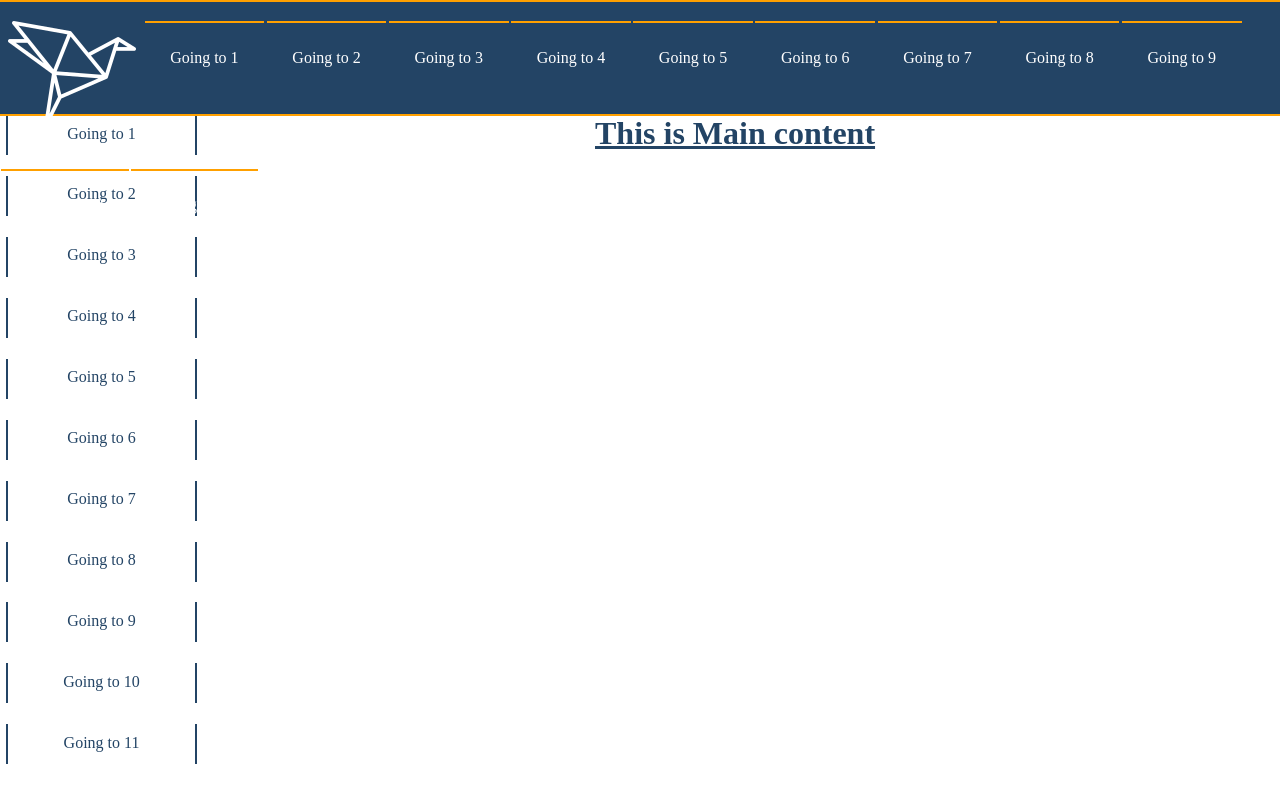
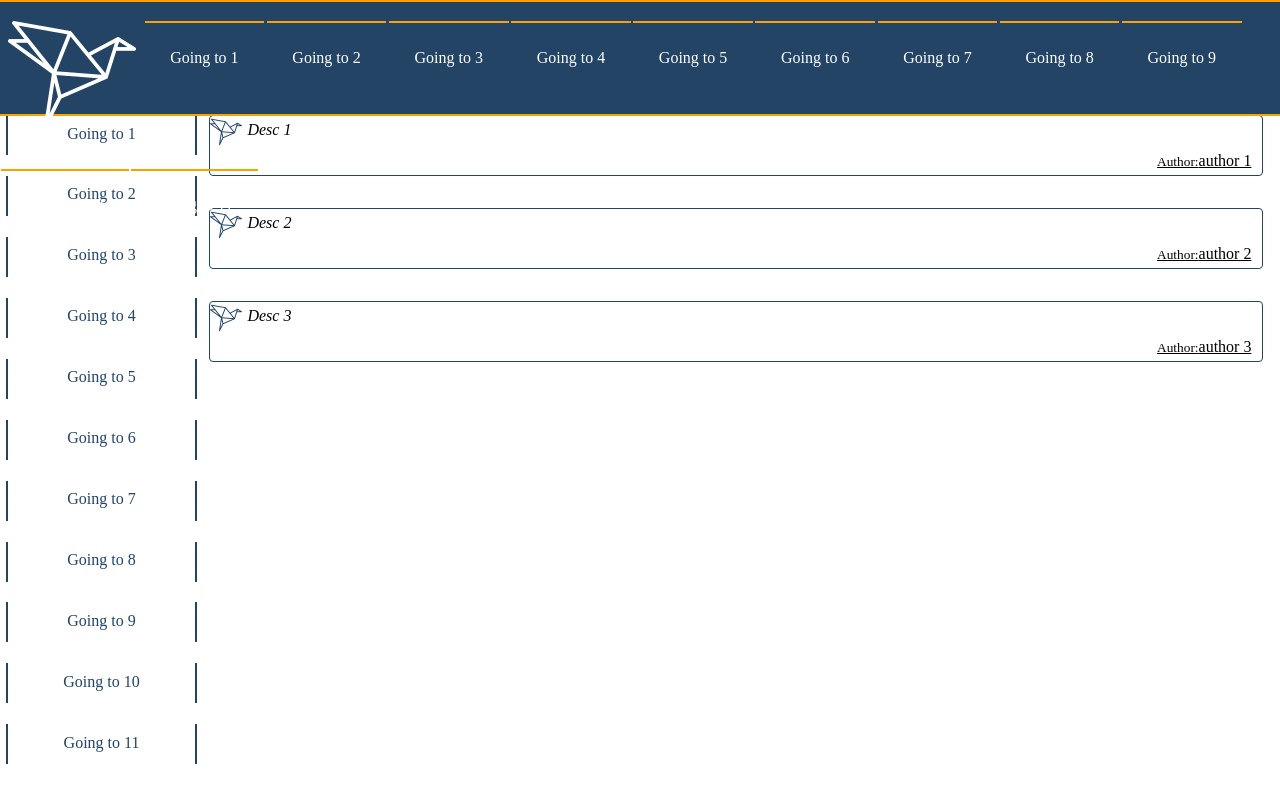
Before and after one commit to vinhhn3/tcd0301-react-origami, a React (Create React App) app: page / in a window 1280 px wide. Shown: the top 800 px of the page. Built offline with nearby package versions, Linux system fonts and the light colour scheme.

Commit message:
Body layout

```diff
--- /dev/null
+++ b/src/components/posts/Post.js
@@ -0,0 +1,19 @@
+import React from "react";
+import birdLogo from "../../assets/blue-origami-bird.png";
+
+const Post = ({ description, author }) => {
+  return (
+    <div className="Post">
+      <img src={birdLogo} alt="logo" />
+      <p className="description">{description}</p>
+      <div>
+        <span>
+          <small>Author:</small>
+          {author}
+        </span>
+      </div>
+    </div>
+  );
+};
+
+export default Post;
--- a/src/pages/Main.js
+++ b/src/pages/Main.js
@@ -1,12 +1,38 @@
-import React from "react";
+import React, { useState } from "react";
+import Post from "../components/posts/Post";
 import Aside from "./Aside";
 
 const Main = () => {
+  const [posts, setPost] = useState([
+    {
+      id: 1,
+      description: "Desc 1",
+      author: "author 1",
+    },
+    {
+      id: 2,
+      description: "Desc 2",
+      author: "author 2",
+    },
+    {
+      id: 3,
+      description: "Desc 3",
+      author: "author 3",
+    },
+  ]);
   return (
     <div className="Container">
       <Aside />
       <div className="Main">
-        <h1>This is Main content</h1>
+        <div className="Posts">
+          {posts.map((post) => (
+            <Post
+              key={post.id}
+              description={post.description}
+              author={post.author}
+            />
+          ))}
+        </div>
       </div>
     </div>
   );
```
